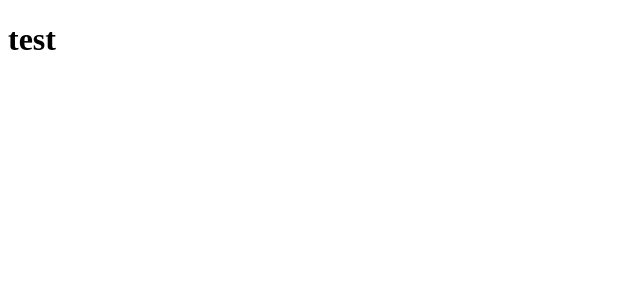
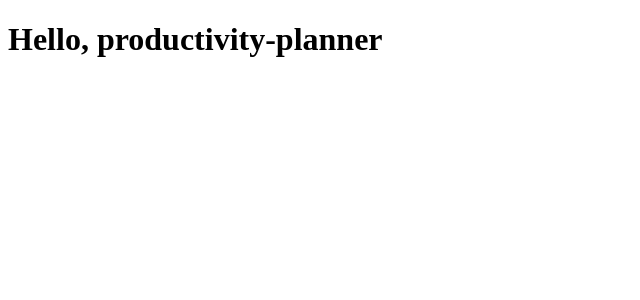
Before and after one commit to danJ05/productivity-planner, an Angular app: page / in a window 1280 px wide. Shown: the top 300 px of the page, without its empty margins (0-640 px from the left). Built offline with nearby package versions, Linux system fonts and the light colour scheme.

Commit message:
fix/app : add back title in unit test

```diff
--- a/src/app/app.component.html
+++ b/src/app/app.component.html
@@ -1,2 +1,2 @@
-<h1>test</h1>
+<h1>Hello, productivity-planner</h1>
 <router-outlet></router-outlet>
--- a/src/app/app.component.ts
+++ b/src/app/app.component.ts
@@ -9,5 +9,4 @@ import { RouterOutlet } from '@angular/router';
   styleUrl: './app.component.scss'
 })
 export class AppComponent {
-  title = 'productivity-planner';
 }
```
Also changed, not shown: 1 other file (tests, documents, lock files or other folders).
